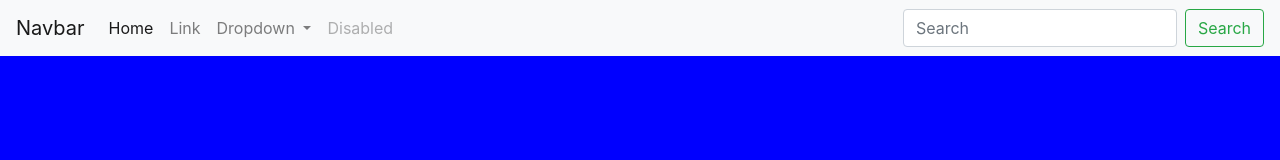
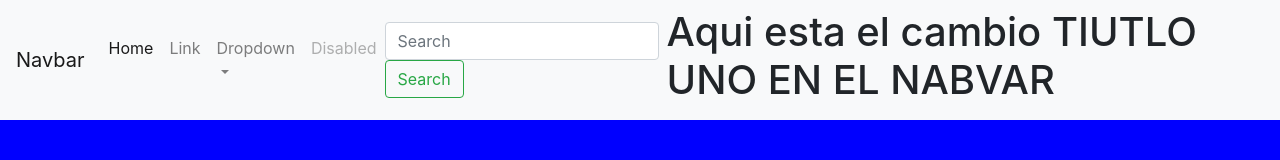
Before and after one commit to JorgeParedes987/lenguajes-dia, a plain HTML site: page index.html in a window 1280 px wide. Drawn offline with nearby package versions, Linux system fonts and the light colour scheme.

Commit message:
añadiendo el titulo bajo nabar

```diff
--- a/index.html
+++ b/index.html
@@ -50,6 +50,7 @@
             <button class="btn btn-outline-success my-2 my-sm-0" type="submit">Search</button>
           </form>
         </div>
+        <h1>Aqui esta el cambio TIUTLO UNO EN EL NABVAR</h1>
       </nav>
 </body>
 </html>
```
